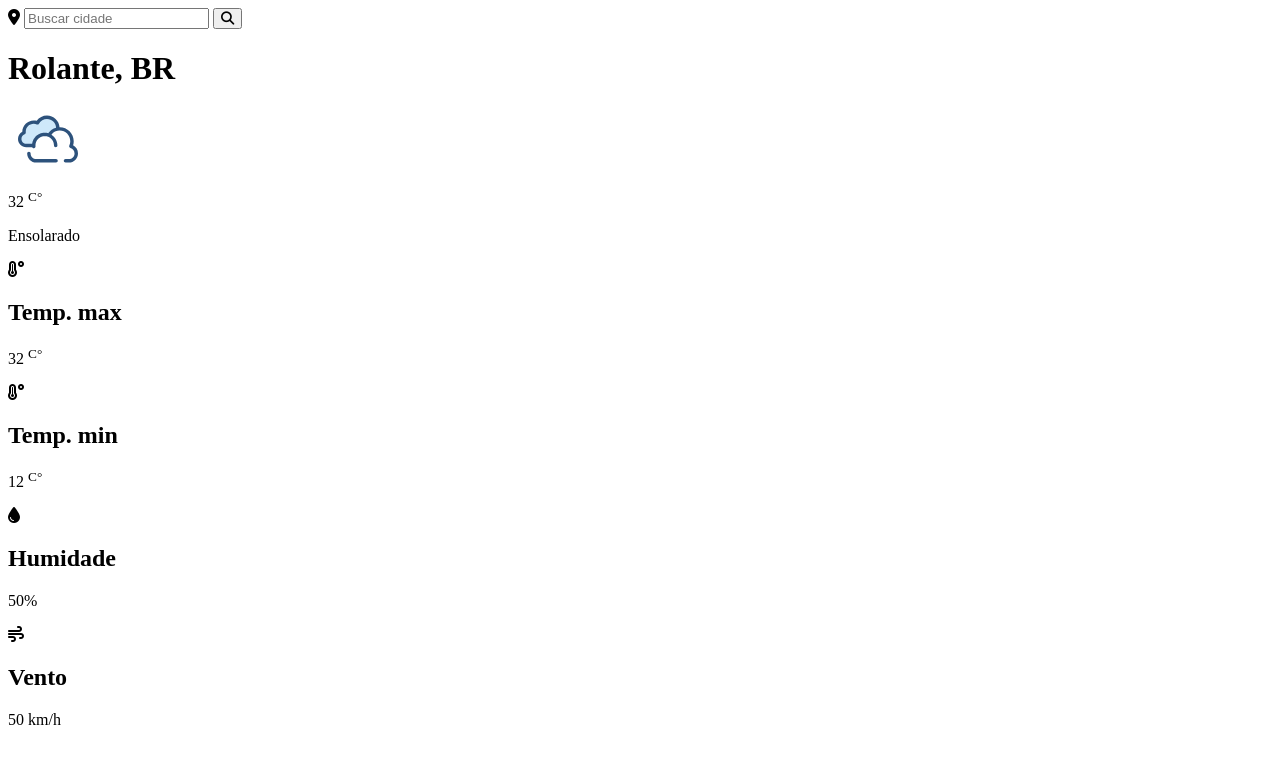
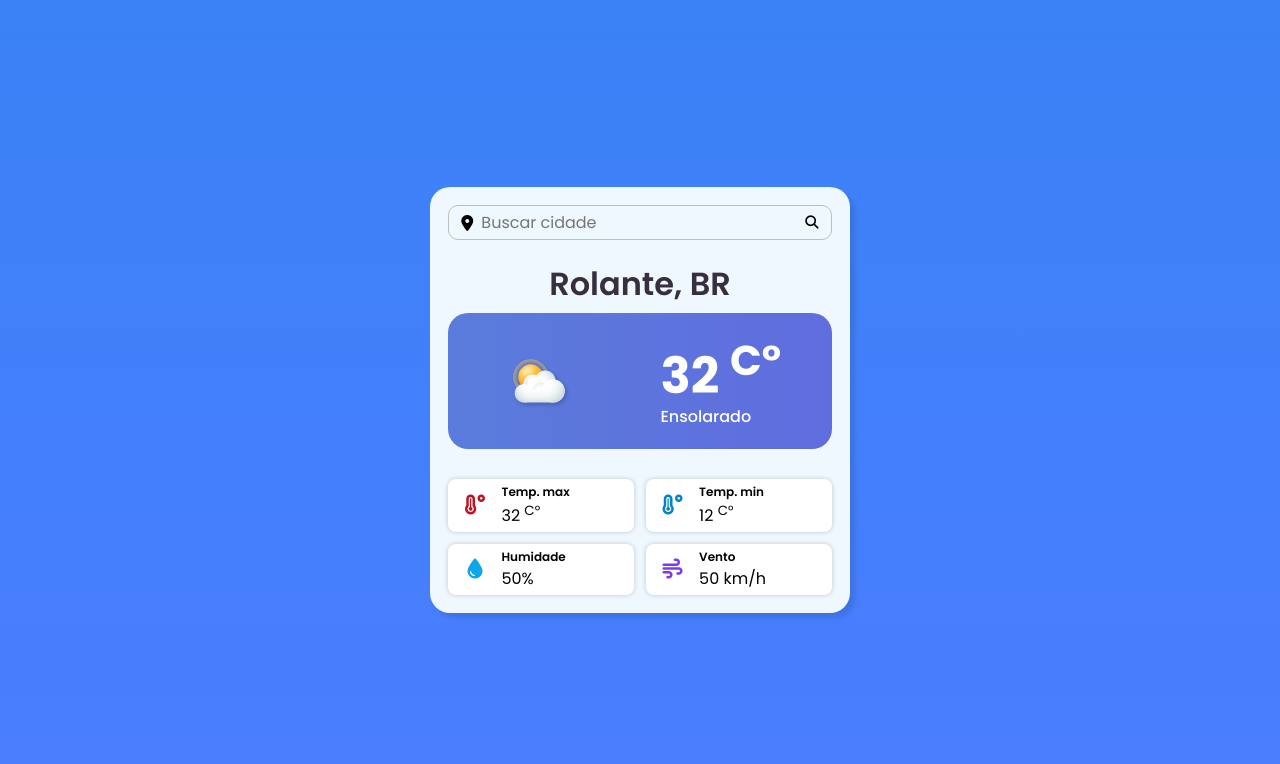
Before and after one commit to IngridLemosCaetano/ClimaAgora, a plain HTML site: page index.html in a window 1280 px wide. Drawn offline with Linux system fonts and the light colour scheme.

Commit message:
style: create styles.css

```diff
--- a/index.html
+++ b/index.html
@@ -27,15 +27,13 @@
             </button>
         </form>
 
-        <div id="weather">
+        <div id="weather" class="show">
             <h1 id="title">Rolante, BR</h1>
 
             <div id="infos">
 
                 <div id="temp">
-                    <img id="temp_img" src="./src/assets/images/cloudy-cloud.svg" alt="" width="80px" height="60px">
-                </div>
-
+                    <img id="temp_img" src="./src/assets/images/weather.svg" alt="" width="80px" height="60px">
                 <div>
                     <p id="temp_value">
                         32 <sup>C°</sup>
@@ -44,12 +42,12 @@
                         Ensolarado
                     </p>
                 </div>
+            </div>
 
                 <div id="other_infos">
 
                     <div class="info">
                         <i id="temp_max_icon" class="fa-solid fa-temperature-high"></i>
-
                         <div>
                             <h2>Temp. max</h2>
                             <p id="temp_max">
@@ -60,7 +58,6 @@
 
                     <div class="info">
                         <i id="temp_min_icon" class="fa-solid fa-temperature-high"></i>
-
                         <div>
                             <h2>Temp. min</h2>
                             <p id="temp_mib">
@@ -71,7 +68,6 @@
 
                     <div class="info">
                         <i id="humidity_icon" class="fa-solid fa-droplet"></i>
-
                         <div>
                             <h2>Humidade</h2>
                             <p id="humidity">
@@ -82,7 +78,6 @@
 
                     <div class="info">
                         <i id="wind_icon" class="fa-solid fa-wind"></i>
-
                         <div>
                             <h2>Vento</h2>
                             <p id="wind">
@@ -94,9 +89,10 @@
             </div>
         </div>
 
-        <div id="alert">
+        <div id="alert"></div>
+    </div>
 
-        </div>
-    </div>
+    <script src="./src/js/script.js"></script>
+
 </body>
 </html>
--- a/src/styles/styles.css
+++ b/src/styles/styles.css
@@ -0,0 +1,136 @@
+@import url('https://fonts.googleapis.com/css2?family=Poppins:ital,wght@0,100;0,200;0,300;0,400;0,500;0,600;0,700;0,800;0,900;1,100;1,200;1,300;1,400;1,500;1,600;1,700;1,800;1,900&display=swap');
+
+
+*{
+    margin: 0;
+    padding: 0;
+    font-family: "Poppins", sans-serif;
+    box-sizing: border-box;
+}
+
+body{
+    display: flex;
+    align-items: center;
+    justify-content: center;
+    min-height: 100vh;
+    background: linear-gradient(#3b82f6,#4a7dff);
+}
+
+#container{
+    background-color: #f0f8ff;
+    border-radius: 20px;
+    padding: 18px;
+    box-shadow: 5px 5px 5px rgba(0, 0, 0, 0.1);
+}
+
+#search{
+    display: flex;
+    align-items: center;
+    gap: 8px;
+    border: 1px solid #bdbdbd;
+    border-radius: 10px;
+    padding: 4px 12px;
+}
+
+#search input{
+    border: none;
+    background-color: transparent;
+    font-size: 16px;
+    width: 100%;
+}
+
+#search input:focus-visible{
+    outline: none;
+}
+
+#search button{
+    background-color: transparent;
+    border: none;
+    cursor: pointer;
+}
+
+#weather{
+    margin-top: 20px;
+}
+
+#weather .show{
+    display: block;
+}
+
+#weather #title{
+    text-align: center;
+    margin-bottom: 5px;
+    font-weight: 600;
+    color: #372f3f;
+}
+
+#temp{
+    display: flex;
+    align-items: center;
+    justify-content: space-around;
+    gap: 20px;
+    background: linear-gradient(90deg, #5a7cdc, #606dde);
+    color: #FFFFFF;
+    border-radius: 20px;
+    padding: 20px;
+}
+
+#temp_img{
+    filter: drop-shadow(2px 2px 2px rgba(0,0,0,0.2));
+}
+
+#temp_value{
+    font-weight: bold;
+    font-size: 50px;
+    line-height: 55px;
+}
+
+#temp_description{
+    font-weight: 500;
+    text-transform: capitalize;
+}
+
+#other_infos{
+    margin-top: 30px;
+    display: grid;
+    grid-template-columns: 1fr 1fr;
+    gap: 12px;
+}
+
+#other_infos .info{
+    display: flex;
+    align-items: center;
+    justify-content: start;
+    padding: 4px 10px;
+    border-radius: 8px;
+    box-shadow: 0px 0px 5px rgba(0,0,0,0.2);
+    background-color: #FFFFFF;
+    gap: 10px;
+}
+
+#other_infos .info h2{
+    font-size: 12px;
+    font-weight: 600;
+}
+
+#other_infos .info i{
+    text-align: center;
+    font-size: 20px;
+    width: 20%;
+}
+
+#temp_max_icon{
+    color: #C1121F;
+}
+
+#temp_min_icon{
+    color: #0284c7;
+}
+
+#humidity_icon{
+    color: #0ea5e9;
+}
+
+#wind_icon{
+    color: #7c3aed;
+}
```
